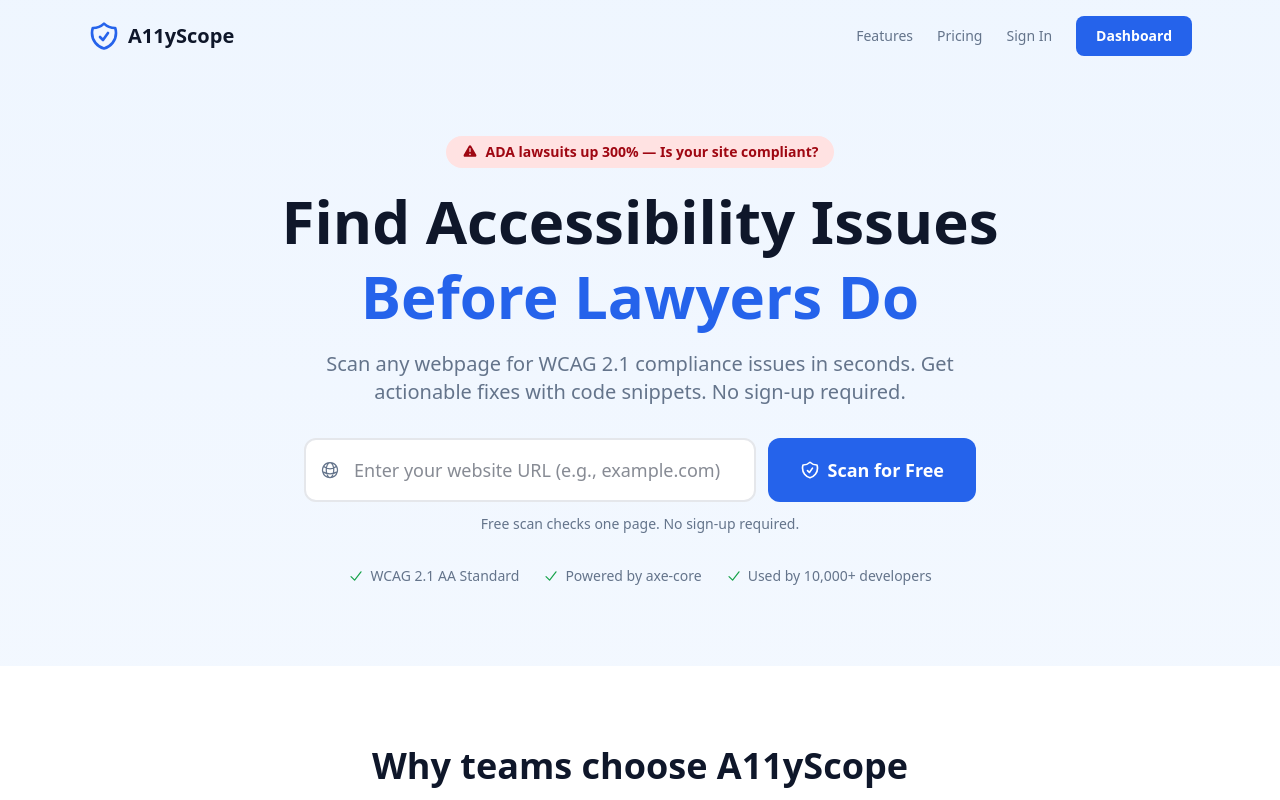
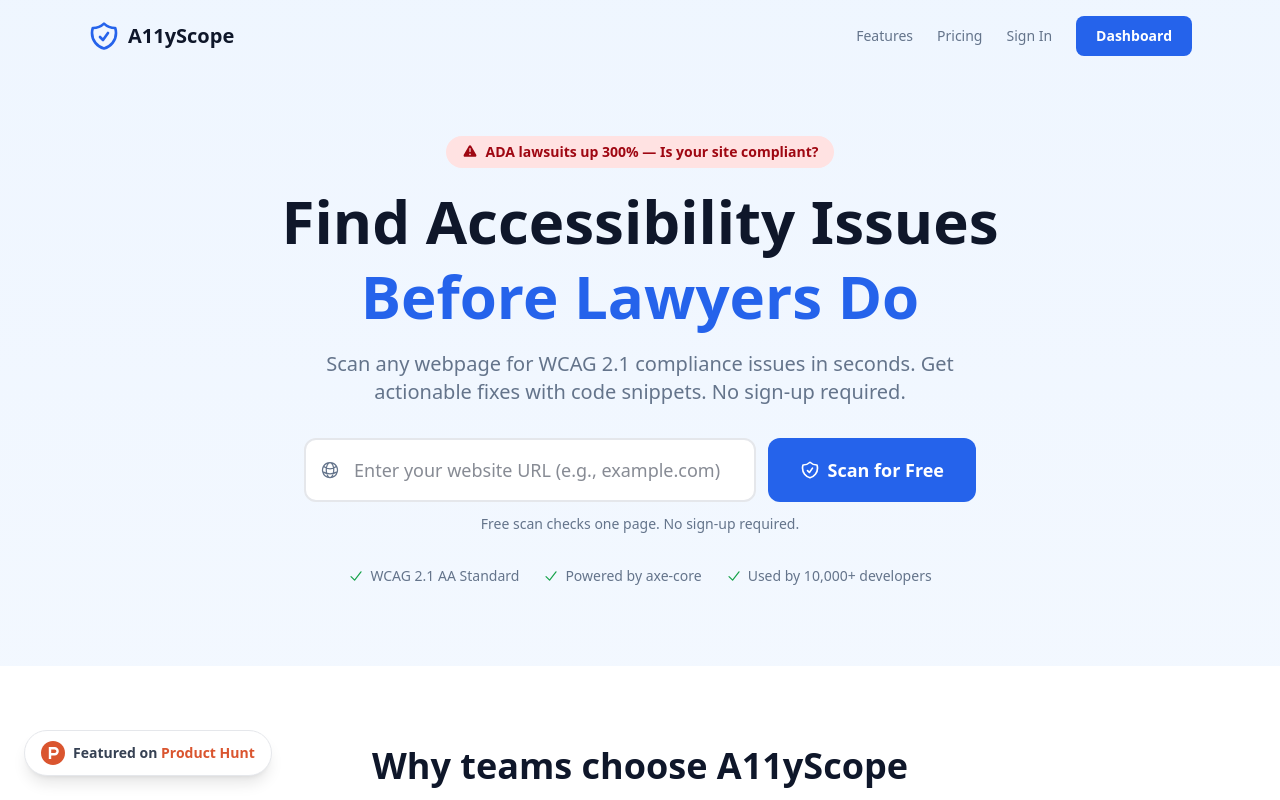
Before and after one commit to vacationdesign/accessguard, a Next.js app: page / in a window 1280 px wide. Shown: the top 800 px of the page. Built offline with nearby package versions, Linux system fonts and the light colour scheme.

Commit message:
Add Product Hunt launch badge to website
Floating badge in bottom-left corner links to PH launch page,
driving upvotes from site visitors during launch day.

Co-Authored-By: Claude Opus 4.6 <noreply@anthropic.com>

```diff
--- a/src/app/layout.tsx
+++ b/src/app/layout.tsx
@@ -1,6 +1,7 @@
 import type { Metadata } from "next";
 import { Inter } from "next/font/google";
 import "./globals.css";
+import ProductHuntBadge from "@/components/ProductHuntBadge";
 
 const inter = Inter({
   subsets: ["latin"],
@@ -92,6 +93,7 @@ export default function RootLayout({
           }}
         />
         {children}
+        <ProductHuntBadge />
       </body>
     </html>
   );
--- /dev/null
+++ b/src/components/ProductHuntBadge.tsx
@@ -0,0 +1,35 @@
+"use client";
+
+export default function ProductHuntBadge() {
+  return (
+    <a
+      href="https://www.producthunt.com/posts/a11yscope?utm_source=badge-featured"
+      target="_blank"
+      rel="noopener noreferrer"
+      className="fixed bottom-6 left-6 z-50 flex items-center gap-2 rounded-full bg-white px-4 py-2.5 shadow-lg border border-gray-200 hover:shadow-xl transition-shadow duration-200 group"
+      aria-label="View A11yScope on Product Hunt"
+    >
+      <svg
+        width="24"
+        height="24"
+        viewBox="0 0 40 40"
+        xmlns="http://www.w3.org/2000/svg"
+        className="flex-shrink-0"
+      >
+        <g fill="none" fillRule="evenodd">
+          <path
+            d="M40 20c0 11.046-8.954 20-20 20S0 31.046 0 20 8.954 0 20 0s20 8.954 20 20"
+            fill="#DA552F"
+          />
+          <path
+            d="M22.667 20H17v-6h5.667a3 3 0 010 6m0-10H13v20h4v-6h5.667a7 7 0 100-14"
+            fill="#FFF"
+          />
+        </g>
+      </svg>
+      <span className="text-sm font-semibold text-gray-700 group-hover:text-gray-900 transition-colors">
+        Featured on <span className="text-[#DA552F]">Product Hunt</span>
+      </span>
+    </a>
+  );
+}
```
